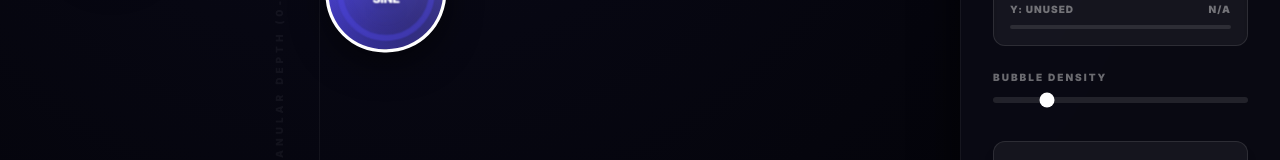
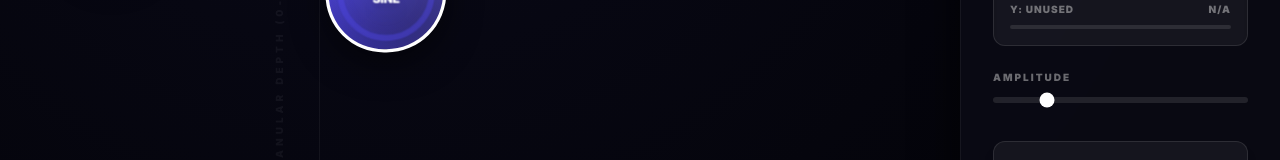
Before and after one commit to apiel/Molecular, a React (Vite) app: page / in a window 1280 px wide. Both pictures are taken after a click on the button "OSCILLATOR". Shown: the part 588-748 px from the top of the page. Built offline with nearby package versions, Linux system fonts and the light colour scheme.

Commit message:
feat: Rename "Bubble Density" label to "AMPLITUDE"
Updates the UI label in the sidebar component from "Bubble Density" to "AMPLITUDE" to better reflect the controlled parameter, which is the size/amplitude of the drone bubbles.

```diff
--- a/components/Sidebar.tsx
+++ b/components/Sidebar.tsx
@@ -271,7 +271,7 @@ export const Sidebar: React.FC<SidebarProps> = ({
         </div>
 
         <div className="space-y-3">
-          <label className="text-[10px] font-black uppercase opacity-40 tracking-[0.2em] block">Bubble Density</label>
+          <label className="text-[10px] font-black uppercase opacity-40 tracking-[0.2em] block">AMPLITUDE</label>
           <input
             type="range" min="40" max="400" value={selectedNode.size}
             onChange={(e) => onUpdate(selectedNode.id, { size: parseInt(e.target.value) })}
```
